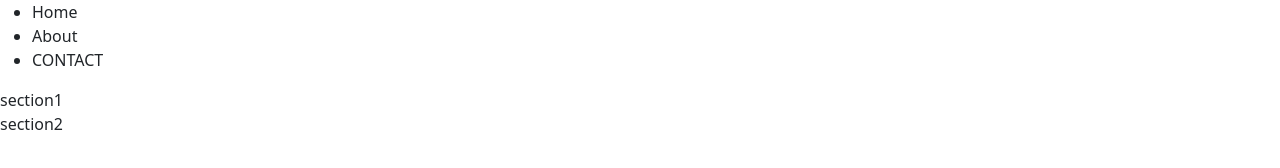
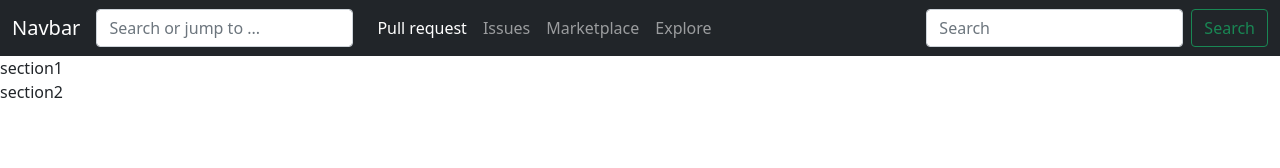
Before and after one commit to kelvinrandu/bootstrap-layout, a plain HTML site: page index.html in a window 1280 px wide. Drawn offline with nearby package versions, Linux system fonts and the light colour scheme.

Commit message:
added css file

```diff
--- /dev/null
+++ b/css/style.css
@@ -0,0 +1,3 @@
+.navbar{
+    color:black;
+}
--- a/index.html
+++ b/index.html
@@ -15,12 +15,61 @@
 
   <body>
     <header>
-      <nav>
-        <ul>
-          <li>Home</li>
-          <li>About</li>
-          <li>CONTACT</li>
-        </ul>
+      <nav class="navbar navbar-expand-lg navbar navbar-dark bg-dark">
+        <div class="container-fluid">
+          <a class="navbar-brand" href="#">Navbar</a>
+          <button
+            class="navbar-toggler"
+            type="button"
+            data-bs-toggle="collapse"
+            data-bs-target="#navbarSupportedContent"
+            aria-controls="navbarSupportedContent"
+            aria-expanded="false"
+            aria-label="Toggle navigation"
+          >
+            <span class="navbar-toggler-icon"></span>
+          </button>
+          <div
+            class="collapse navbar-collapse ml-6"
+            id="navbarSupportedContent"
+          >
+            <form class="d-flex col-12 col-lg-auto mb-3 mb-lg-0 me-lg-3">
+              <input
+                class="form-control form-control-dark text-bg-dark"
+                type="search"
+                placeholder="Search or jump to ..."
+                aria-label="Search"
+              />
+            </form>
+            <ul class="navbar-nav me-auto mb-lg-0">
+              <li class="nav-item">
+                <a class="nav-link active" aria-current="page" href="#"
+                  >Pull request</a
+                >
+              </li>
+              <li class="nav-item">
+                <a class="nav-link" href="#">Issues</a>
+              </li>
+              <li class="nav-item">
+                <a class="nav-link" href="#">Marketplace</a>
+              </li>
+              <li class="nav-item">
+                <a class="nav-link" href="#">Explore</a>
+              </li>
+            </ul>
+            <div class="d-flex">
+              <input
+                class="form-control me-2"
+                type="search"
+                placeholder="Search"
+                aria-label="Search"
+              />
+              <button class="btn btn-outline-success" type="submit">
+                Search
+              </button>
+            </div>
+          </div>
+        </div>
       </nav>
     </header>
     <section>section1</section>
```
